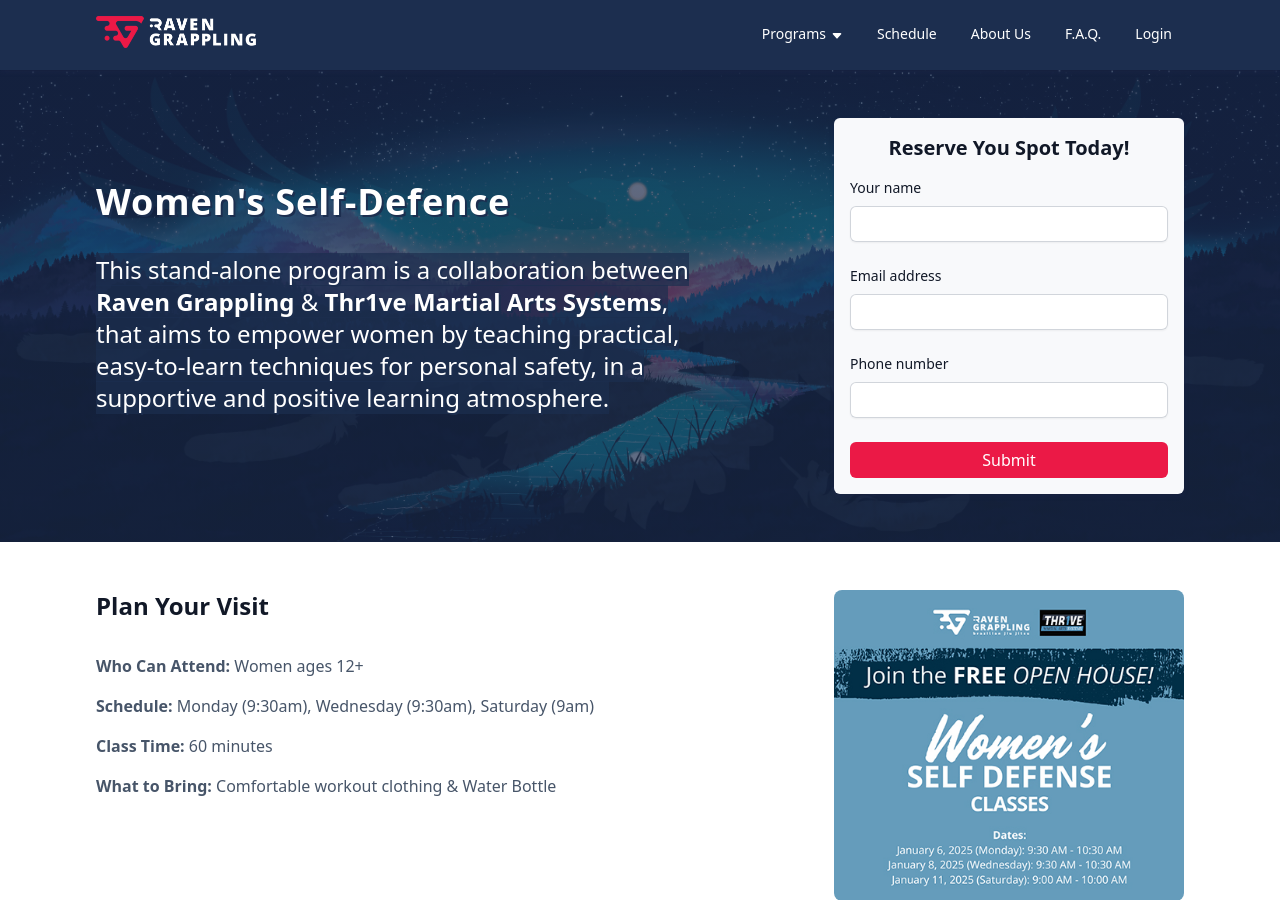
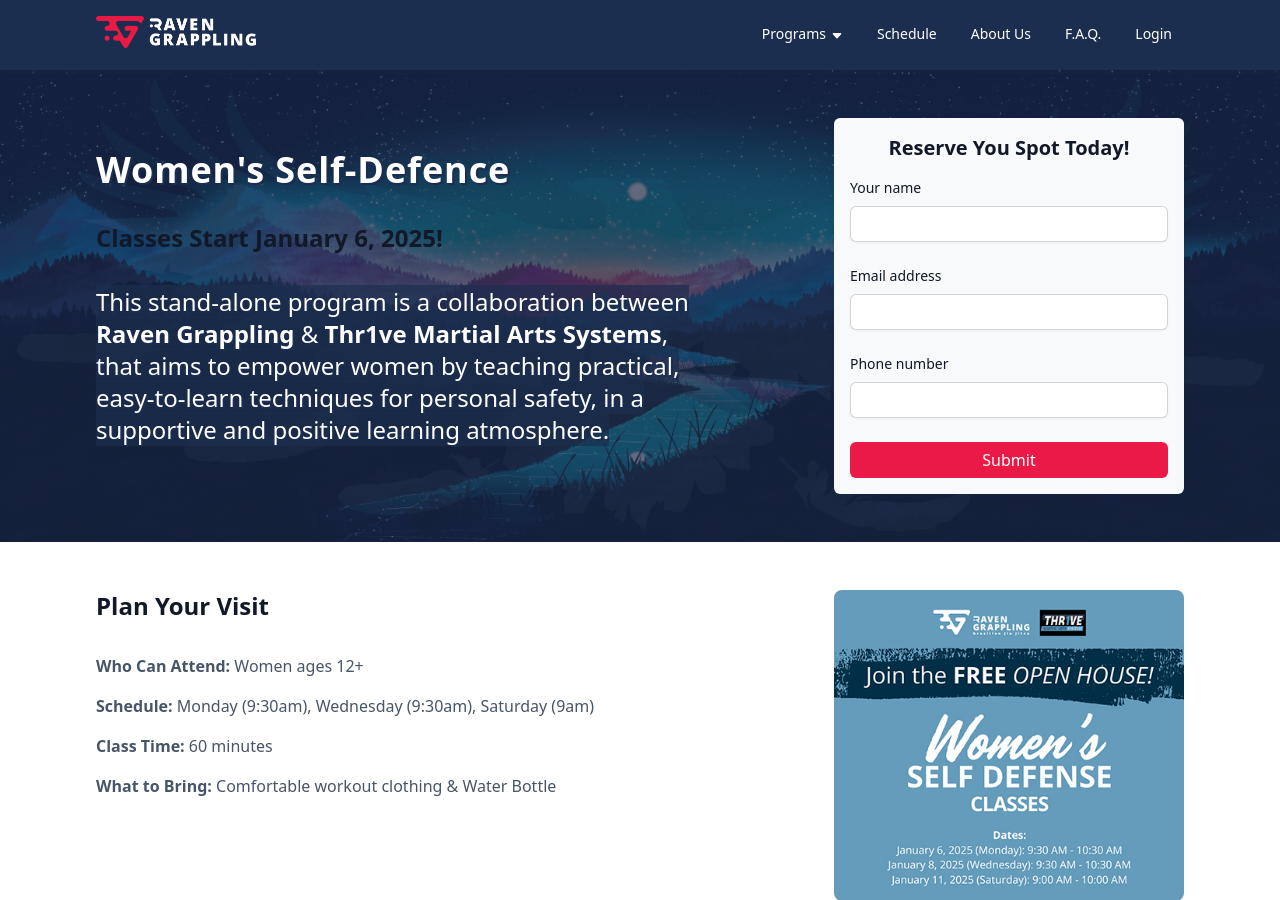
Before and after one commit to RavenGrappling/RavenGrappling.github.io, a Jekyll site: the page built from pages/womens-self-defence.html, in a window 1280 px wide and 900 px high. Built offline with Jekyll 4.4.1, drawn with Linux system fonts in a browser that asks for light colours.

Commit message:
Update womens-self-defence.html

```diff
--- a/pages/womens-self-defence.html
+++ b/pages/womens-self-defence.html
@@ -10,6 +10,8 @@
       <h1>
         Women's Self-Defence
       </h1>
+      <h2> Classes Start January 6, 2025!
+      </h2>
       <p>
         <span>
           This stand-alone program is a collaboration between <strong>Raven Grappling</strong> & <strong>Thr1ve Martial Arts Systems</strong>, that aims to empower women by teaching practical, easy-to-learn techniques for personal safety, in a supportive and positive learning atmosphere.
```
